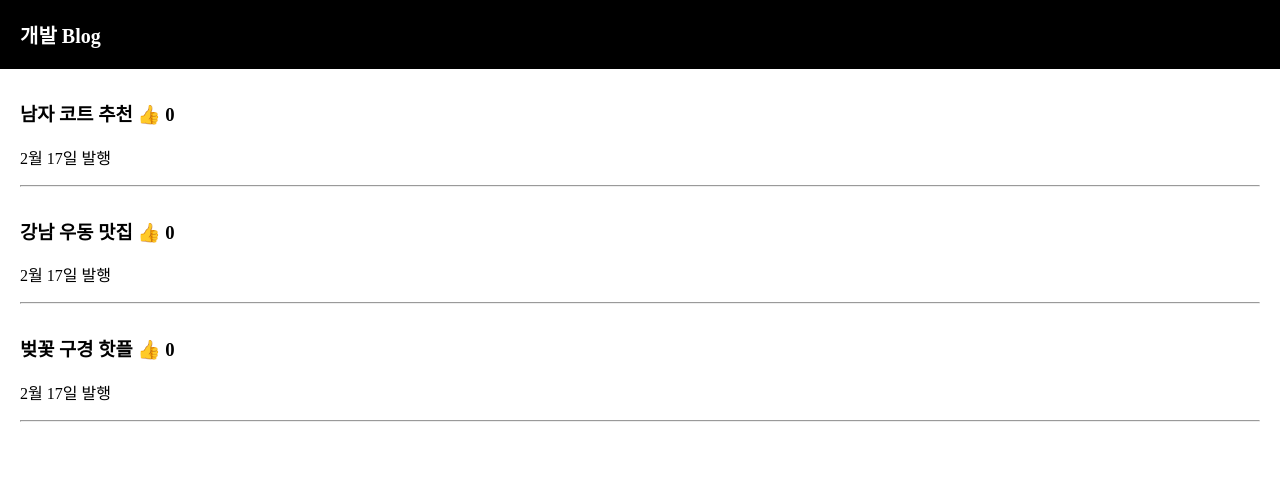
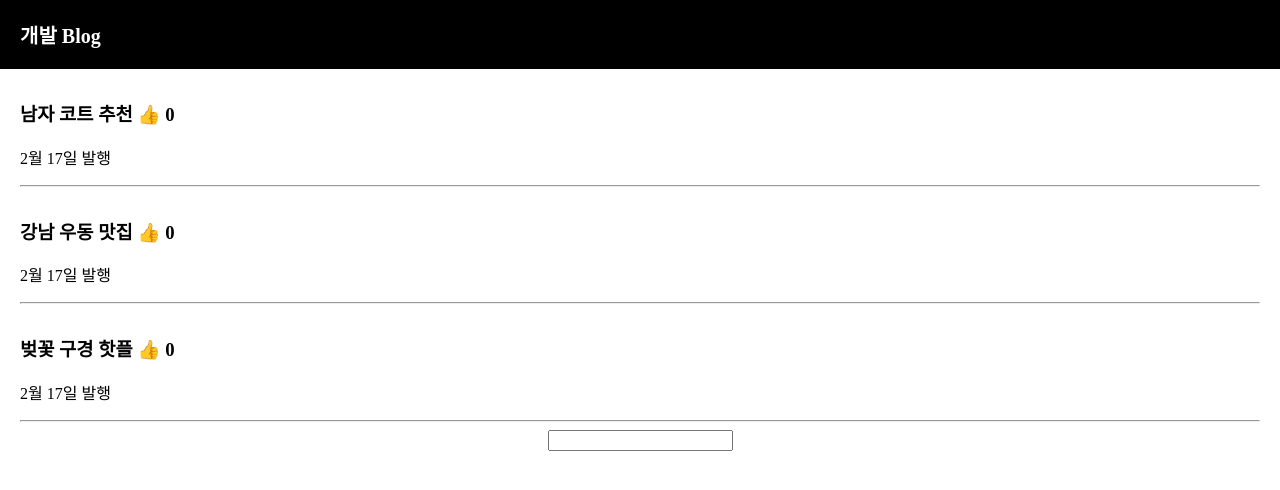
Before and after one commit to msh0108/blog2, a React (Create React App) app: page / in a window 1280 px wide. Shown: the top 490 px of the page. Built offline with nearby package versions, Linux system fonts and the light colour scheme.

Commit message:
Chapter12: input

```diff
--- a/src/App.js
+++ b/src/App.js
@@ -15,6 +15,8 @@ let [따봉2, 따봉변경2] = useState([0, 0, 0]);
 let [modal, modal변경] = useState(false);
 
 let [title, title변경] = useState(0);
+
+let [입력값, 입력값변경] = useState('');
 
 //  function 제목바꾸기(){
 //    var newArray = [...글제목];
@@ -72,7 +74,7 @@ let posts = '강남 고기 맛집';
         글제목.map(function(글, i){
           return (
           <div className='list' key={i}>
-          <h3 onClick={ () => {modal변경(true); title변경(i)} }> { 글제목[i] } <span onClick={ () => {따봉변경(따봉+1)} }>👍</span> {따봉} </h3>
+          <h3 onClick={ () => {modal변경(true); title변경(i)} }> { 글제목[i] } <span onClick={ (e) => { e.stopPropagation(); 따봉변경(따봉+1)} }>👍</span> {따봉} </h3>
           <p>2월 17일 발행</p>
           <hr/>
           </div>
@@ -80,6 +82,9 @@ let posts = '강남 고기 맛집';
         })
       }
 
+      <input onChange={(e)=>{
+        입력값변경(e.target.value);
+        console.log(입력값) }} />
 
       {
         modal === true
```
